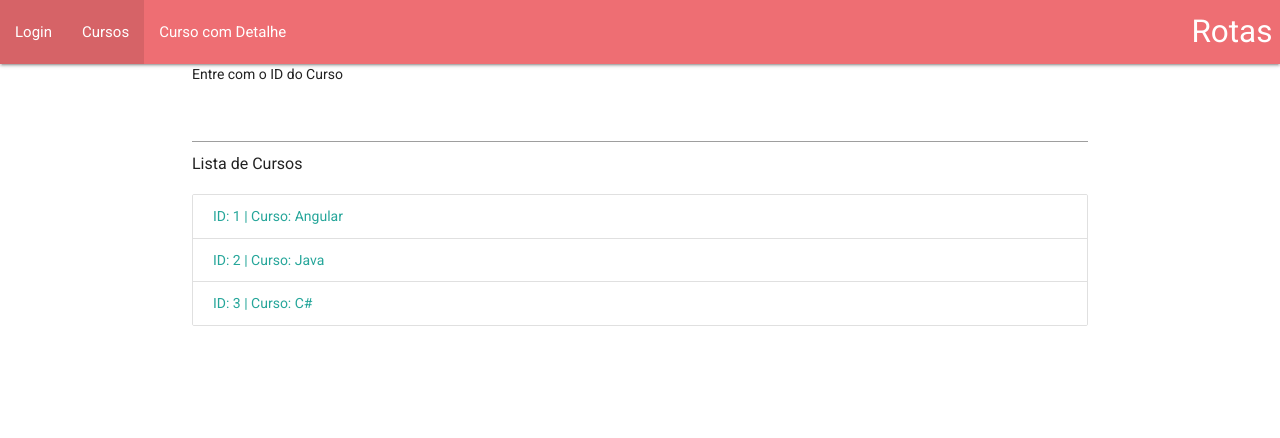
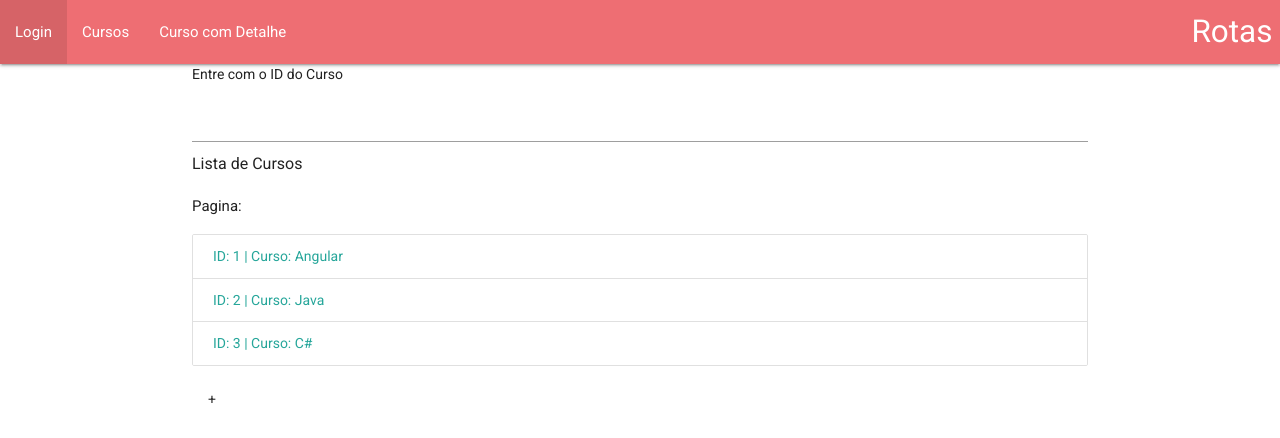
Before and after one commit to Tuliof210/CursoAngular-Estagio, an Angular app in the folder Rotas/: page /cursos in a window 1280 px wide. Shown: the top 438 px of the page. Built offline with nearby package versions, Linux system fonts and the light colour scheme.

Commit message:
Extraindo Parâmetros de URL

```diff
--- a/Rotas/src/app/app.component.html
+++ b/Rotas/src/app/app.component.html
@@ -5,7 +5,7 @@
     <ul id="nav-mobile" class="left hide-on-med-and-down">
       <!--Diretiva que adiciona uma classe a rota ativa-->
       <li routerLinkActive="active"><a routerLink="/login">Login</a></li>
-      <li routerLinkActive="active"><a routerLink="/cursos">Cursos</a></li>
+      <li routerLinkActive="active"><a [queryParams]="{pagina:1}" routerLink="/cursos">Cursos</a></li>
       <li routerLinkActive="active"><a [routerLink]="['curso', idCurso.value]">Curso com Detalhe</a></li>
     </ul>
   </div>
--- a/Rotas/src/app/cursos/cursos.component.html
+++ b/Rotas/src/app/cursos/cursos.component.html
@@ -1,4 +1,6 @@
 <h3>Lista de Cursos</h3>
+<h4>Pagina: {{ pagina }}</h4>
 <div class="collection">
   <a class="collection-item" [routerLink]="['/curso',item.id]" *ngFor="let item of cursos">ID: {{ item.id }} | Curso: {{ item.nome }}</a>
 </div>
+<a (click)="nextPage()" class="waves-effect waves-teal btn-flat">+</a>
--- a/Rotas/src/app/cursos/cursos.component.ts
+++ b/Rotas/src/app/cursos/cursos.component.ts
@@ -1,6 +1,9 @@
 import { Component, OnInit } from '@angular/core';
 
 import { CursosService } from './cursos.service';
+import { ActivatedRoute, Router } from '@angular/router';
+
+import { Subscription } from 'rxjs';
 
 @Component({
   selector: 'app-cursos',
@@ -10,12 +13,32 @@ import { CursosService } from './cursos.service';
 export class CursosComponent implements OnInit {
 
   cursos: any[];
+  pagina: number;
 
-  constructor(private cursosService: CursosService) { }
+  inscricao: Subscription;
+
+  constructor(
+    private cursosService: CursosService,
+    private route: ActivatedRoute,
+    private router: Router
+  ) { }
+
+  nextPage() {
+    this.router.navigate(['/cursos'], {
+      queryParams: {'pagina': ++this.pagina}
+    });
+  }
 
   ngOnInit(): void {
     this.cursos = this.cursosService.getCursos();
-    console.log(this.cursos);
+    this.inscricao = this.route.queryParams.subscribe((queryParams: any) => {
+      this.pagina = queryParams['pagina'];
+    });
+  }
+
+  // tslint:disable-next-line: use-lifecycle-interface
+  ngOnDestroy(): void {
+    this.inscricao.unsubscribe();
   }
 
 }
```
